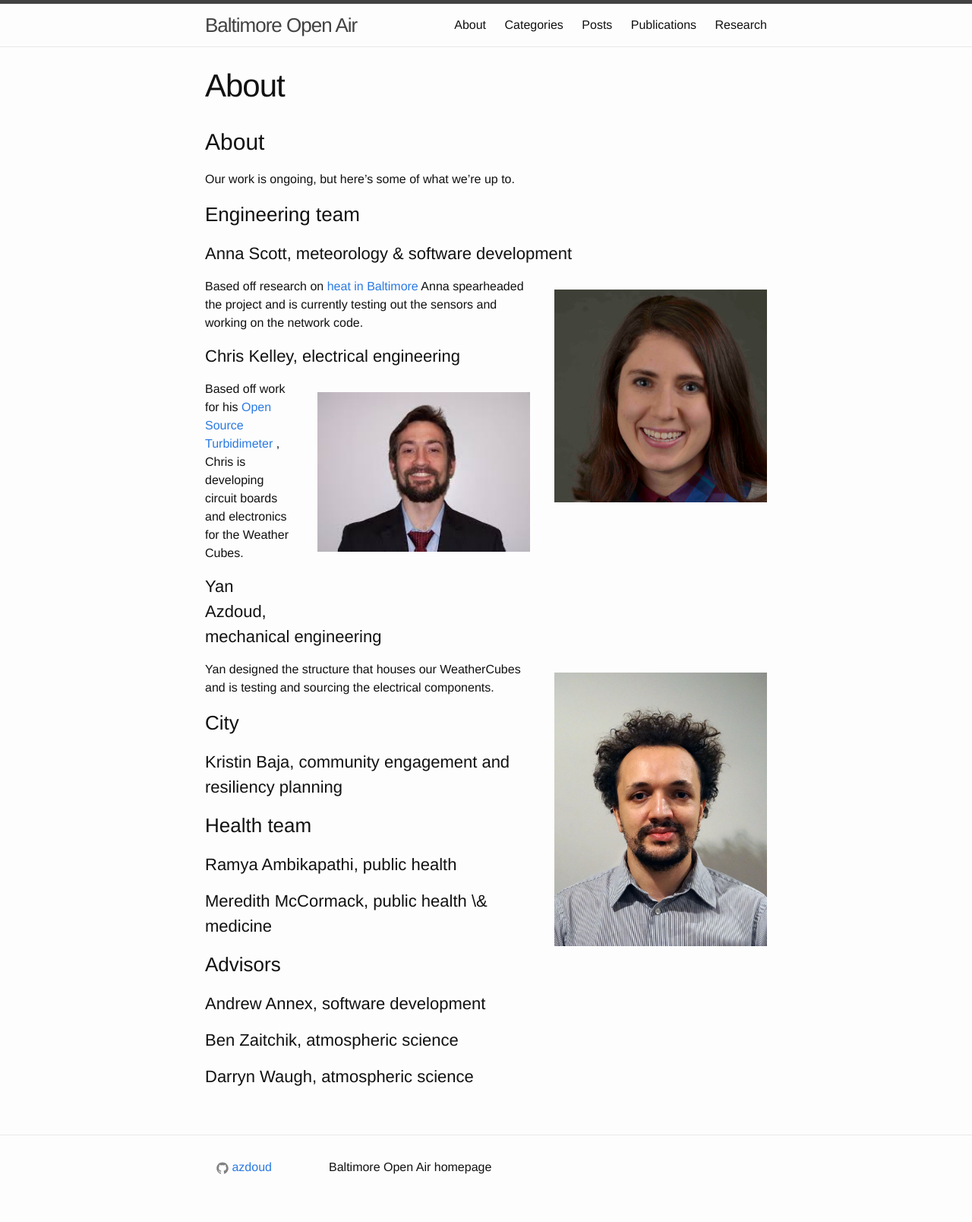
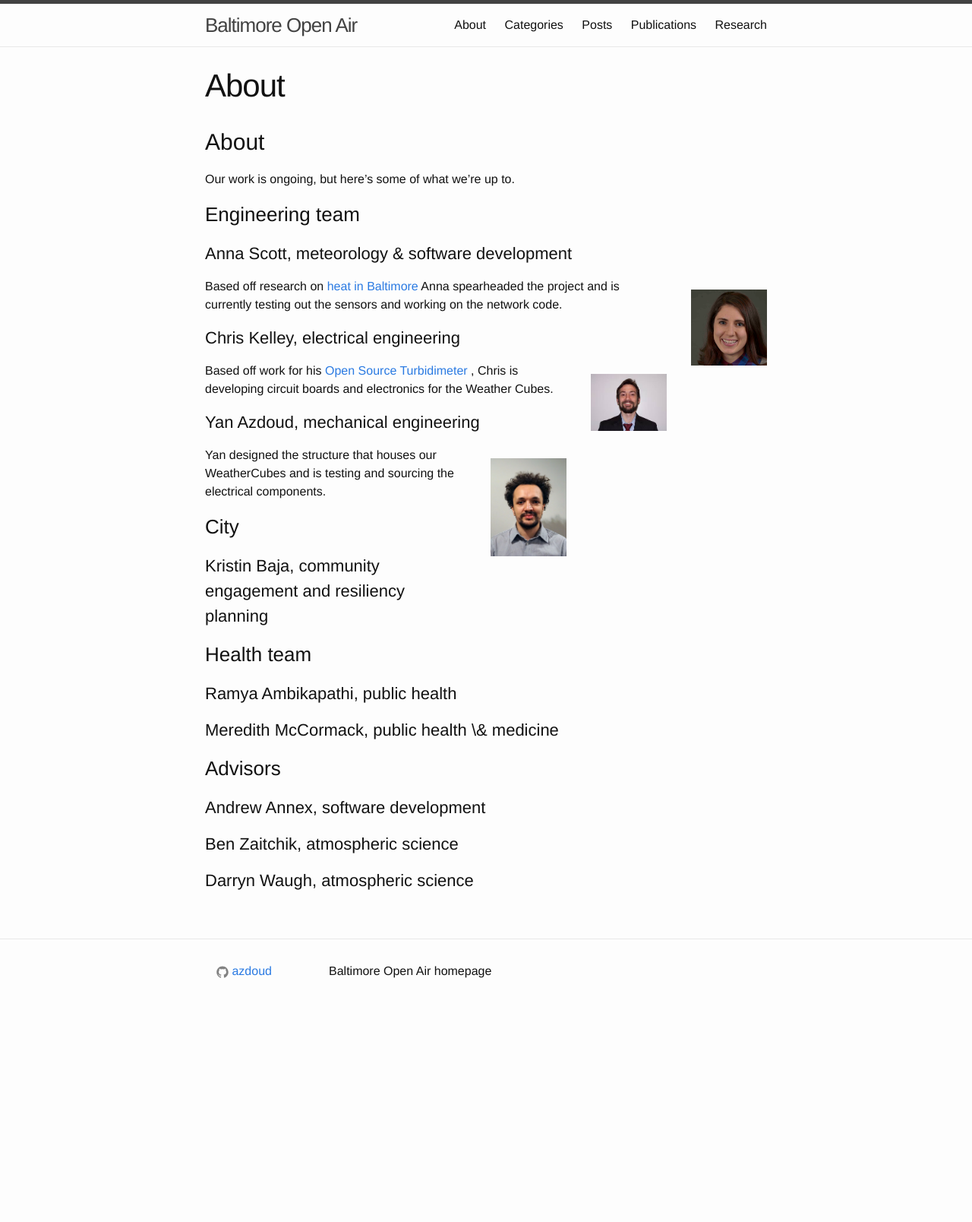
Before and after one commit to BaltimoreOpenAir/222.github.io, a Jekyll site: the page built from about.md, in a window 1280 px wide. Shown: the whole page at 76% size. Built offline with Jekyll 4.4.1, drawn with Linux system fonts in a browser that asks for light colours; our own code applies the rules of GitHub Pages for plain Markdown files; after the commit the page ends 1350 px from its top, so only the background shows below that.

Commit message:
Update about.md

```diff
--- a/about.md
+++ b/about.md
@@ -8,19 +8,19 @@ Our work is ongoing, but here's some of what we're up to.
 
 ## Engineering team
 ### Anna Scott, meteorology & software development
-<img src="images/AnnaScottprofessionalheadshot_small_small.jpg" width="280" style="float:right; margin: 1em 0 4em 2em;"
+<img src="images/AnnaScottprofessionalheadshot_small_small.jpg" width="100" style="float:right; margin: 1em 0 4em 2em;"
 title="Anna"/>
 Based off research on [heat in Baltimore](http://www.baltimoresustainability.org/urban-heat-island-sensors/) Anna spearheaded the project and is currently testing out the sensors
 and working on the network code.
 
 ### Chris Kelley, electrical engineering
-<img src="images/chris.jpg" width="280" style="float:right; margin: 1em 0 4em 2em;"
+<img src="images/chris.jpg" width="100" style="float:right; margin: 1em 0 4em 2em;"
 title="Chris"/>
 Based off work for his [Open Source Turbidimeter](https://github.com/wash4all/open-turbidimeter-project)
 , Chris is developing circuit boards and electronics for the Weather Cubes.
 
 ### Yan Azdoud, mechanical engineering
-<img src="images/yan.jpg" width="280" style="float:right; margin: 1em 0 4em 2em;"
+<img src="images/yan.jpg" width="100" style="float:right; margin: 1em 0 4em 2em;"
 title="Yan"/>
 Yan designed the structure that houses our WeatherCubes
 and is testing and sourcing the electrical components.
```
